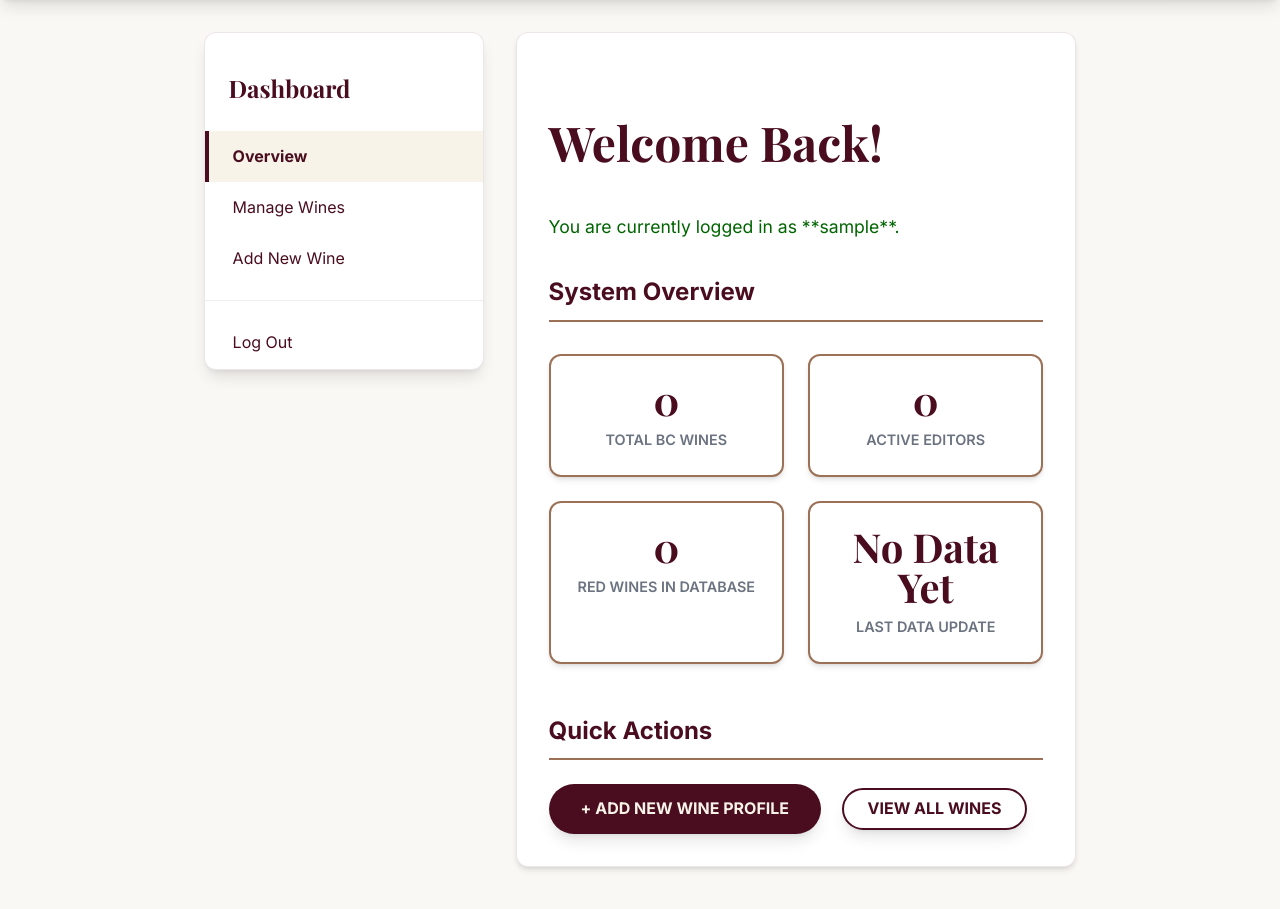
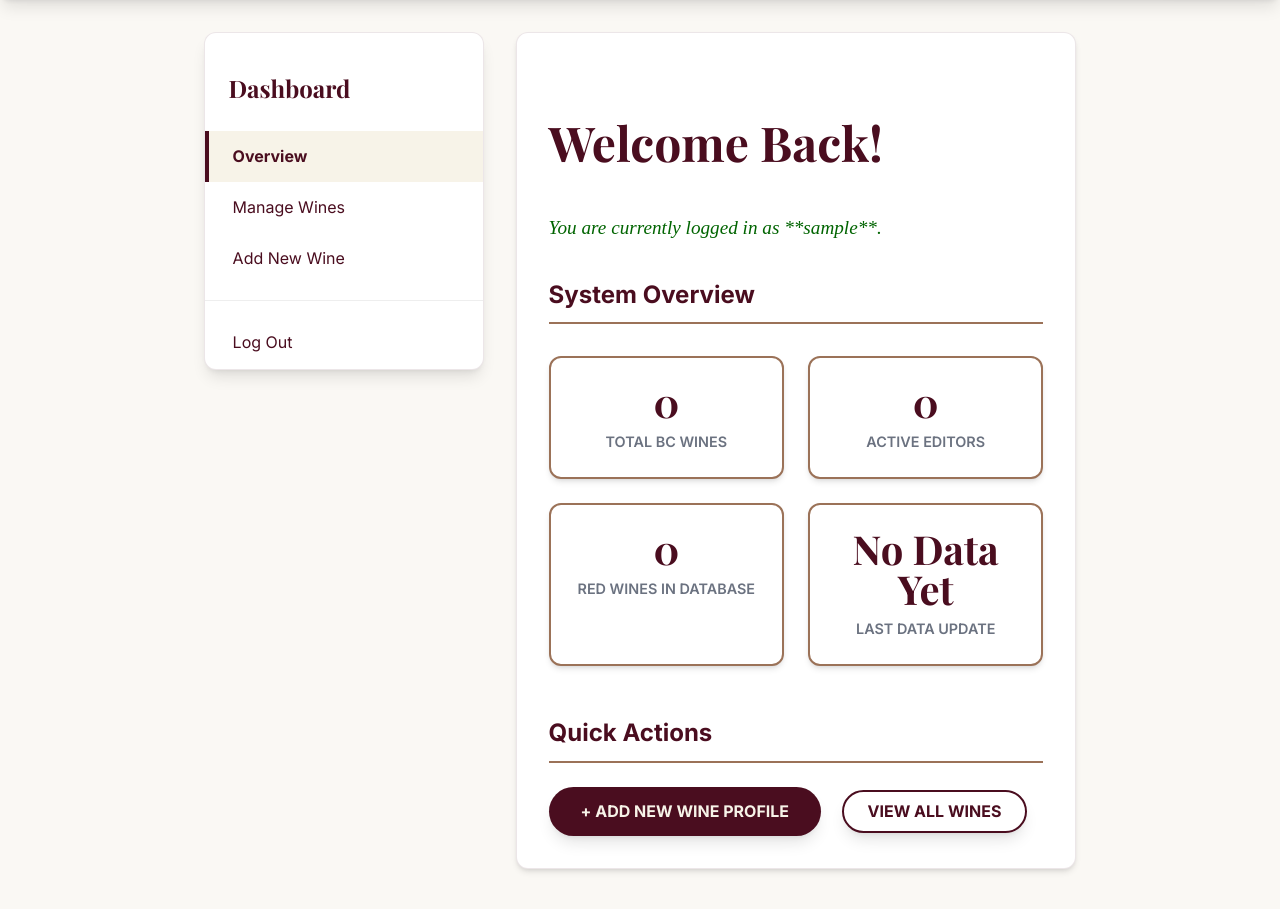
Before and after one commit to lcgraves/bc-wine-recommender, a PHP site: page /bc-wine-recommender/Private/dashboard.php in a window 1280 px wide. Shown: the part 86-995 px from the top of the page. Run offline with PHP 8.4, Linux system fonts and the light colour scheme; the visitor is signed in with stand-in values (Sample User, id 1); data that the repository does not hold is empty.

Commit message:
Update styles

```diff
--- a/Private/dashboard.php
+++ b/Private/dashboard.php
@@ -69,7 +69,7 @@ try {
         <!-- Main Content Area -->
         <section class="main-content">
             <h1 class="recommender-title mb-05">Welcome Back!</h1>
-            <p style="color: darkgreen; font-size: 1.1rem" class="dashboard-welcome-text">You are currently logged in as **<?= html_escape($logged_in_username)?>**.</p>
+            <p style="color: darkgreen; font-size: 1.2rem; font-style: italic; font-family:serif;" class="dashboard-welcome-text">You are currently logged in as **<?= html_escape($logged_in_username)?>**.</p>
 
             <h2 class="dashboard-subheader">System Overview</h2>
 
```
